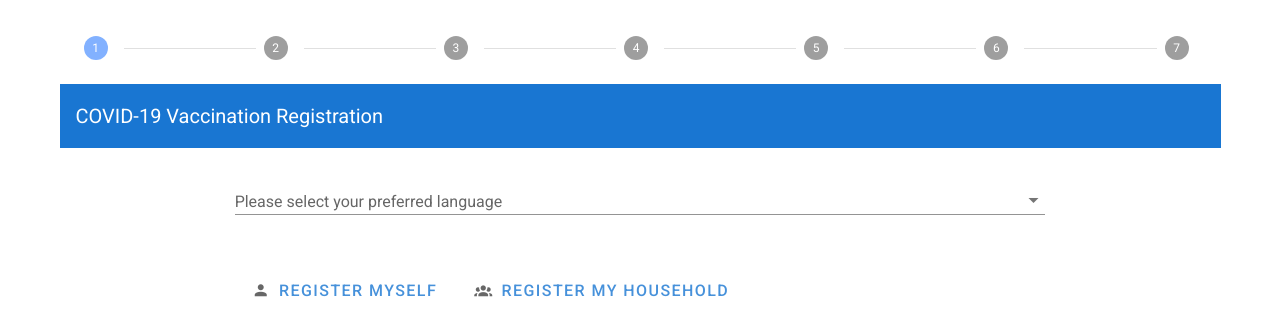
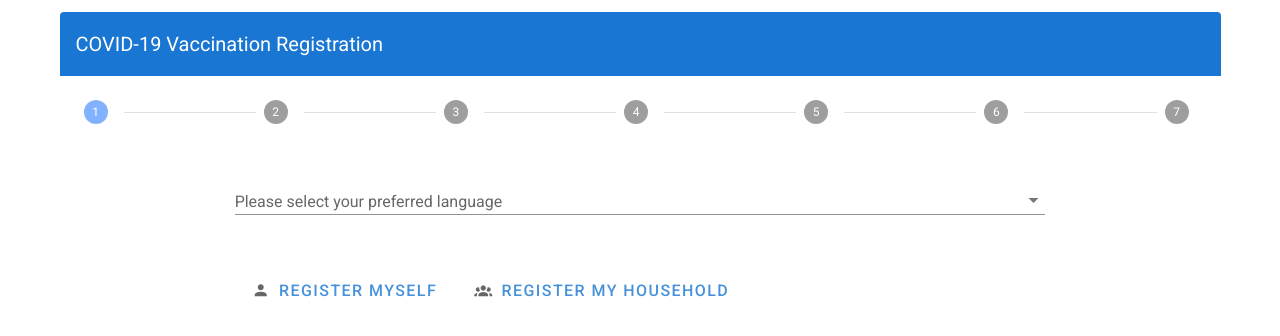
Before and after one commit to david-fraley/MassVaccinationSystem, a Vue app in the folder PatientRegistrationApp/: page / in a window 1280 px wide. Shown: the top 336 px of the page. Built offline with nearby package versions, Linux system fonts and the light colour scheme.

Commit message:
Swap the title bar and the progress bar

```diff
--- a/PatientRegistrationApp/src/App.vue
+++ b/PatientRegistrationApp/src/App.vue
@@ -4,8 +4,13 @@
 		<v-container>
 			<v-card flat>
 				<v-stepper v-model="page" class="elevation-0">
+					<v-toolbar flat color="primary" dark>
+						<!-- We could make the following toolbar dynamic, but for now I just have one title (defined at the end of this file)-->
+						<v-toolbar-title>{{title}}</v-toolbar-title>
+					</v-toolbar>
+
 					<!-- v-stepper-header is the progress bar along the top of the page -->
-					<v-stepper-header flat>
+					<v-stepper-header class="elevation-0">
 						<template v-for="n in getNumberOfSteps()">
 							<v-stepper-step
 								:key="`${n}-step`"
@@ -21,11 +26,6 @@
 							></v-divider>
 						</template>
 					</v-stepper-header>
-
-					<v-toolbar flat color="primary" dark>
-						<!-- We could make the following toolbar dynamic, but for now I just have one title (defined at the end of this file)-->
-						<v-toolbar-title>{{title}}</v-toolbar-title>
-					</v-toolbar>
 
 					<!--The v-stepper-items holds all of the "page" content we will swap in an out based on the navigation-->
 					<v-stepper-items>
```
